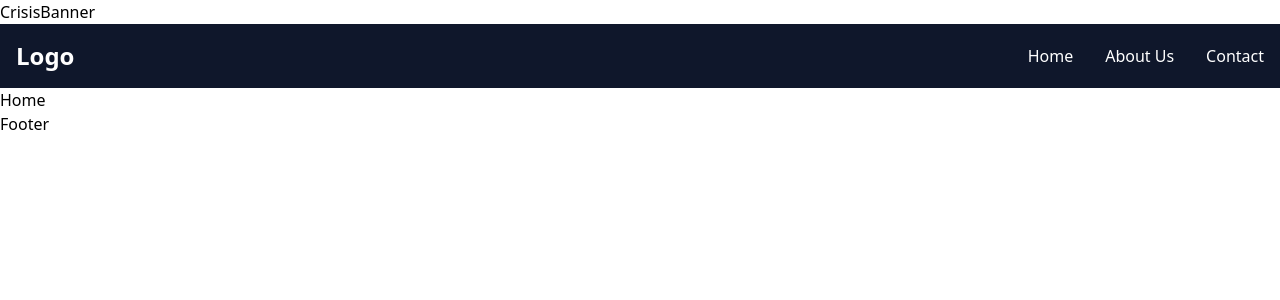
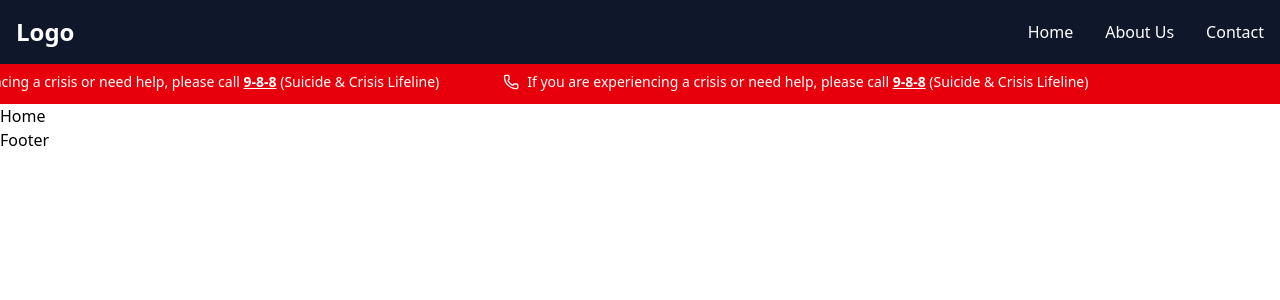
Before and after one commit to Acosta-gh/Flare-Initiative-----React-Tailwind, a React (Vite) app: page / in a window 1280 px wide. Shown: the top 300 px of the page. Built offline with nearby package versions, Linux system fonts and the light colour scheme.

Commit message:
advances on header

```diff
--- a/package.json
+++ b/package.json
@@ -12,6 +12,7 @@
   "dependencies": {
     "@tailwindcss/typography": "^0.5.19",
     "@tailwindcss/vite": "^4.1.18",
+    "hamburger-react": "^2.5.2",
     "lucide-react": "^0.562.0",
     "react": "^19.2.0",
     "react-dom": "^19.2.0",
--- a/src/components/CrisisBanner.jsx
+++ b/src/components/CrisisBanner.jsx
@@ -1,9 +1,59 @@
-import React from 'react'
+import React from 'react';
+import { Phone } from 'lucide-react';
 
 function CrisisBanner() {
   return (
-    <div>CrisisBanner</div>
-  )
+    <div className="bg-red-600 text-white py-2 overflow-hidden relative">
+      <div className="animate-scroll whitespace-nowrap">
+        <span className="inline-flex items-center gap-2 px-8">
+          <Phone className="w-4 h-4" />
+          <span className="text-sm">
+            If you are experiencing a crisis or need help, please call{' '}
+            <a
+              href="tel:988"
+              className="font-bold underline hover:text-red-100"
+            >
+              9-8-8
+            </a>
+            {' '}(Suicide & Crisis Lifeline)
+          </span>
+        </span>
+        <span className="inline-flex items-center gap-2 px-8">
+          <Phone className="w-4 h-4" />
+          <span className="text-sm">
+            If you are experiencing a crisis or need help, please call{' '}
+            <a
+              href="tel:988"
+              className="font-bold underline hover:text-red-100"
+            >
+              9-8-8
+            </a>
+            {' '}(Suicide & Crisis Lifeline)
+          </span>
+        </span>
+      </div>
+
+      <style jsx>{`
+        @keyframes scroll {
+          0% {
+            transform: translateX(0);
+          }
+          100% {
+            transform: translateX(-50%);
+          }
+        }
+
+        .animate-scroll {
+          display: inline-block;
+          animation: scroll 20s linear infinite;
+        }
+
+        .animate-scroll:hover {
+          animation-play-state: paused;
+        }
+      `}</style>
+    </div>
+  );
 }
 
-export default CrisisBanner
+export default CrisisBanner;
--- a/src/components/Header.jsx
+++ b/src/components/Header.jsx
@@ -1,5 +1,5 @@
-import React, { useState } from 'react';
-import { Menu, X } from 'lucide-react';
+import React, { useState } from "react";
+import Hamburger from "hamburger-react";
 
 function Header() {
   const [isOpen, setIsOpen] = useState(false);
@@ -13,16 +13,17 @@ function Header() {
       {/* Desktop & Mobile Header Bar */}
       <div className="container mx-auto px-4 py-4 flex items-center justify-between">
         {/* Logo */}
-        <div className="text-2xl font-bold">
-          Logo
-        </div>
+        <div className="text-2xl font-bold">Logo</div>
 
         {/* Desktop Navigation */}
         <nav className="hidden md:flex items-center gap-8">
           <a href="#inicio" className="hover:text-blue-400 transition-colors">
             Home
           </a>
-          <a href="#servicios" className="hover:text-blue-400 transition-colors">
+          <a
+            href="#servicios"
+            className="hover:text-blue-400 transition-colors"
+          >
             About Us
           </a>
           <a href="#contacto" className="hover:text-blue-400 transition-colors">
@@ -31,30 +32,24 @@ function Header() {
         </nav>
 
         {/* Burger Menu Button - Mobile Only */}
-        <button
-          onClick={toggleMenu}
-          className="md:hidden z-50 relative"
-          aria-label="Toggle menu"
-        >
-          {isOpen ? (
-            <X className="w-6 h-6" />
-          ) : (
-            <Menu className="w-6 h-6" />
-          )}
-        </button>
+        <div className="md:hidden z-50 relative">
+          <Hamburger
+            toggled={isOpen}
+            toggle={toggleMenu}
+            size={24}
+          />
+        </div>
       </div>
 
       {/* Mobile Menu Overlay with Animation */}
       <div
-        className={`fixed inset-0 bg-slate-900 z-40 md:hidden transition-all duration-500 ease-in-out ${
-          isOpen
-            ? 'opacity-100 visible'
-            : 'opacity-0 invisible'
+        className={`fixed inset-0 bg-slate-900 z-40 md:hidden transition-all duration-700 ease-in-out ${
+          isOpen ? "opacity-100 visible" : "opacity-0 invisible"
         }`}
         style={{
           clipPath: isOpen
-            ? 'circle(150% at top right)'
-            : 'circle(0% at top right)',
+            ? "circle(150% at top right)"
+            : "circle(0% at top right)",
         }}
       >
         <nav className="flex flex-col items-center justify-center h-full gap-8 text-2xl">
--- a/src/layout/Layout.jsx
+++ b/src/layout/Layout.jsx
@@ -1,13 +1,13 @@
-import { Outlet } from "react-router-dom"
-import Header from '@/components/Header'
-import Footer from "@/components/Footer"
-import CrisisBanner from "@/components/CrisisBanner"
+import { Outlet } from "react-router-dom";
+import Header from "@/components/Header";
+import Footer from "@/components/Footer";
+import CrisisBanner from "@/components/CrisisBanner";
 
 export default function Layout() {
   return (
     <>
+      <Header />
       <CrisisBanner />
-      <Header />
 
       <main>
         <Outlet />
@@ -15,5 +15,5 @@ export default function Layout() {
 
       <Footer />
     </>
-  )
+  );
 }
```
Also changed, not shown: 1 other file (tests, documents, lock files or other folders).
